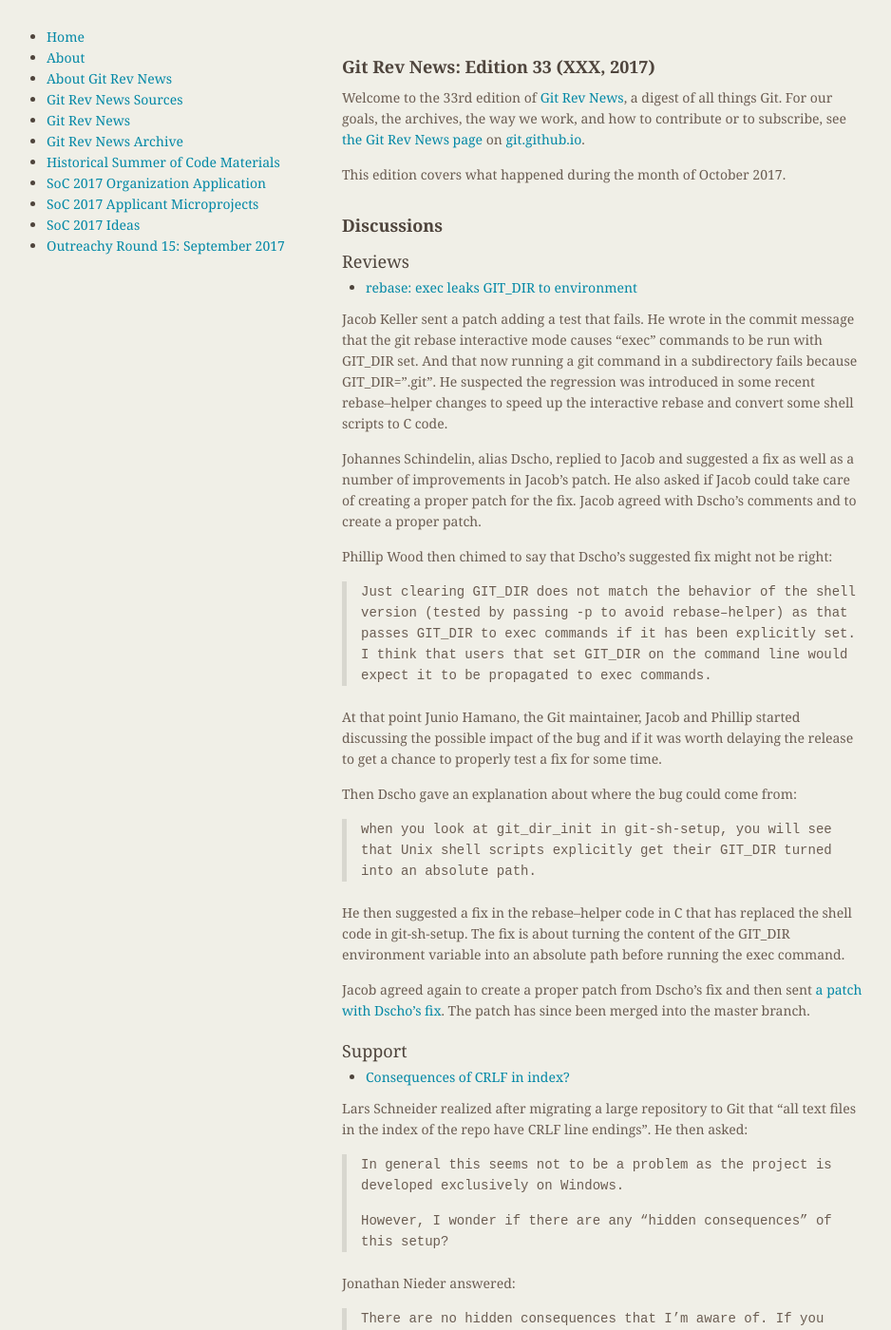
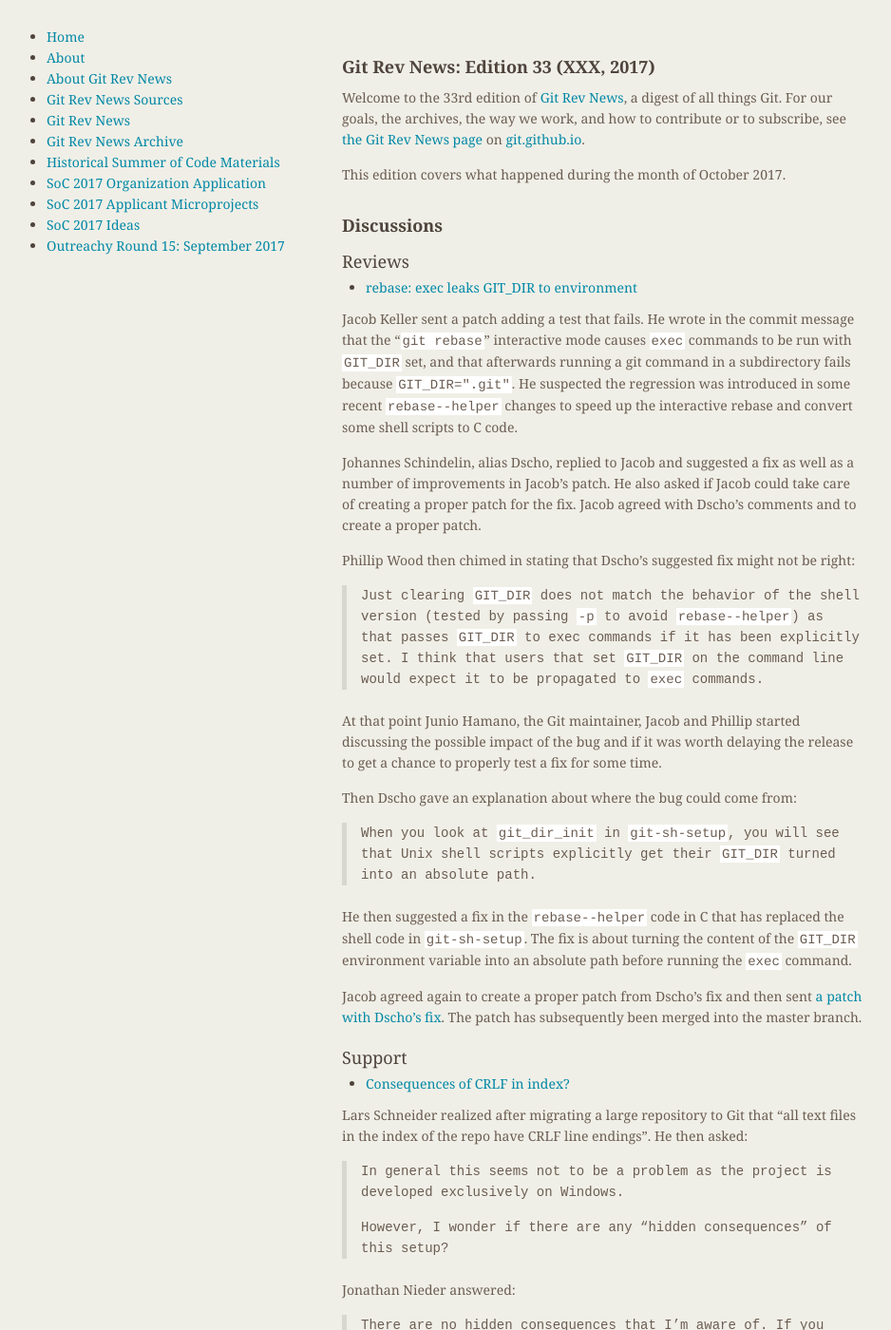
Before and after one commit to git/git.github.io, a Jekyll site: the page built from rev_news/drafts/edition-33.md, in a window 1280 px wide and 1400 px high. Shown: the whole window at 95% size, without its empty margins (174-1112 px from the left). Built offline with Jekyll 4.4.1, drawn with Linux system fonts in a browser that asks for light colours; some of the changed text lies outside the part shown.

Commit message:
Some minor quoting and rephrasing.

```diff
--- a/rev_news/drafts/edition-33.md
+++ b/rev_news/drafts/edition-33.md
@@ -27,10 +27,10 @@
 * [rebase: exec leaks GIT_DIR to environment](https://public-inbox.org/git/20171028000152.2760-1-jacob.e.keller@intel.com/)
 
 Jacob Keller sent a patch adding a test that fails. He wrote in the
-commit message that the git rebase interactive mode causes "exec"
-commands to be run with GIT_DIR set. And that now running a git
-command in a subdirectory fails because GIT_DIR=".git". He suspected
-the regression was introduced in some recent rebase--helper changes to
+commit message that the "`git rebase`" interactive mode causes `exec`
+commands to be run with `GIT_DIR` set, and that afterwards running a git
+command in a subdirectory fails because `GIT_DIR=".git"`. He suspected
+the regression was introduced in some recent `rebase--helper` changes to
 speed up the interactive rebase and convert some shell scripts to C
 code.
 
@@ -39,13 +39,13 @@
 Jacob could take care of creating a proper patch for the fix. Jacob
 agreed with Dscho's comments and to create a proper patch.
 
-Phillip Wood then chimed to say that Dscho's suggested fix might not
+Phillip Wood then chimed in stating that Dscho's suggested fix might not
 be right:
 
-> Just clearing GIT_DIR does not match the behavior of the shell version
-> (tested by passing -p to avoid rebase--helper) as that passes GIT_DIR to
+> Just clearing `GIT_DIR` does not match the behavior of the shell version
+> (tested by passing `-p` to avoid `rebase--helper`) as that passes `GIT_DIR` to
 > exec commands if it has been explicitly set. I think that users that set
-> GIT_DIR on the command line would expect it to be propagated to exec
+> `GIT_DIR` on the command line would expect it to be propagated to `exec`
 > commands.
 
 At that point Junio Hamano, the Git maintainer, Jacob and Phillip
@@ -56,18 +56,18 @@
 Then Dscho gave an explanation about where the bug could come
 from:
 
-> when you look at git_dir_init in git-sh-setup, you will see that
-> Unix shell scripts explicitly get their GIT_DIR turned into an
+> When you look at `git_dir_init` in `git-sh-setup`, you will see that
+> Unix shell scripts explicitly get their `GIT_DIR` turned into an
 > absolute path.
 
-He then suggested a fix in the rebase--helper code in C that has
-replaced the shell code in git-sh-setup. The fix is about turning the
-content of the GIT_DIR environment variable into an absolute path
-before running the exec command.
+He then suggested a fix in the `rebase--helper` code in C that has
+replaced the shell code in `git-sh-setup`. The fix is about turning the
+content of the `GIT_DIR` environment variable into an absolute path
+before running the `exec` command.
 
 Jacob agreed again to create a proper patch from Dscho's fix and then
 sent [a patch with Dscho's fix](https://public-inbox.org/git/20171031230733.18949-1-jacob.e.keller@intel.com/).
-The patch has since been merged into the master branch.
+The patch has subsequently been merged into the master branch.
 
 
 ### Support
@@ -90,13 +90,13 @@
 > fixup commit" strategy.
 
 He suggested though to declare explicitely all the files as non text
-files in .gitattributes using the "-text" flag, so that Git will not be
+files in `.gitattributes` using the `-text` flag, so that Git will not be
 tempted to change line endings.
 
 Torsten Bögershausen agreed with Jonathan saying:
 
-> If you don't specify .gitattributes, then all people who have
-> core.autocrlf=true will suffer from a runtime penalty.
+> If you don't specify `.gitattributes`, then all people who have
+> `core.autocrlf=true` will suffer from a runtime penalty.
 
 because:
 
@@ -105,13 +105,13 @@
 
 and also:
 
-> Those who have "core.autocrlf=false" would produce commits with CRLF
-> for new files, and those developpers who have core.autocrlf=true would
+> Those who have `core.autocrlf=false` would produce commits with CRLF
+> for new files, and those developpers who have `core.autocrlf=true` would
 > produce files with LF in the index and CRLF in the worktree.  This may
 > (most probably will) cause confusion later, when things are pushed and
 > pulled.
 
-Lars thanked Jonathan for the idea of using the "-text" flag but
+Lars thanked Jonathan for the idea of using the `-text` flag but
 wondered about its implications saying:
 
 > For whatever reason I always thought this is the way to tell
@@ -120,15 +120,15 @@
 
 To this Jonathan replied:
 
-> No other implications.  You're thinking of "-diff".  There is also a
-> shortcut "binary" which simply means "-text -diff".
+> No other implications.  You're thinking of `-diff`.  There is also a
+> shortcut "`binary`" which simply means `-text -diff`.
 
 Jonathan in his first email also asked his own related question:
 
 > I'd be interested to hear what happens when diff-ing across a line
 > ending fixup commit.  Is this an area where Git needs some
-> improvement?  "git merge" knows an -Xrenormalize option to deal with a
-> related problem --- it's possible that "git diff" needs to learn a
+> improvement?  "`git merge`" knows an `-Xrenormalize` option to deal with a
+> related problem --- it's possible that "`git diff`" needs to learn a
 > similar trick.
 
 To that, Torsten replied:
@@ -144,14 +144,14 @@
 to see those changes "one of the 'whitespace ignoring' options [...]
 may suffice, but if not, it should be easy to invent a new one".
 
-Junio then posted a sample patch to implement "--ignore-cr-at-eol".
+Junio then posted a sample patch to implement `--ignore-cr-at-eol`.
 
-Stefan Beller reviewed this patch which was further improved by Junio
+Stefan Beller reviewed this patch, which was further improved by Junio
 and then discussed a few times, so that this new flag is likely to
 appear is the next Git release.
 
 A sub thread of the discussion started about making big changes to the
-xdiff code that was originally "borrowed" from a separate open source
+`xdiff` code that was originally "borrowed" from a separate open source
 project. There was no clear result from this discussion though.
 
 Johannes Sixt also replied directly to Lars' first email:
@@ -173,10 +173,10 @@
 5-15% speed improvement".
 
 A discussion then started about the merits of having an entry like
-"*.sh text eol=lf" in the .gitattributes for shell scripts, compared
+"`*.sh text eol=lf`" in the `.gitattributes` for shell scripts, compared
 to having Git change strictly no file. In the end it looks like such an
 entry could help, though there could be shell scripts that don't use the
-".sh" extension.
+`.sh` extension.
 
 
 ## Developer Spotlight: Torsten Bögershausen
@@ -201,15 +201,15 @@
 
 The Git code base is in a pretty good shape.
 Improve the on-disk or even over-the-wire protocol to include
-information if a file is binary or text with CRLF. (2 bits).
+information if a file is binary or text with CRLF (2 bits).
 Please let me know, when you have the team.
 
 * If you could remove something from Git without worrying about
   backwards compatibility, what would it be?
 
-`git checkout -b` is certainly good for experienced people,
+"`git checkout -b`" is certainly good for experienced people,
 hard to understand for beginners.
-`git add -A` or `-all` is certainly my favorite thing to be removed...
+"`git add -A`" or `-all` is certainly my favorite thing to be removed...
 Don't accept commit messages which are not unicode any more.
 Remove the `core.autocrlf` from the code base, demand that people
 set up a `.gitattributes` file on Windows.
```
Also changed, not shown: other parts of rev_news/drafts/edition-33.md (+3 -3 lines).
